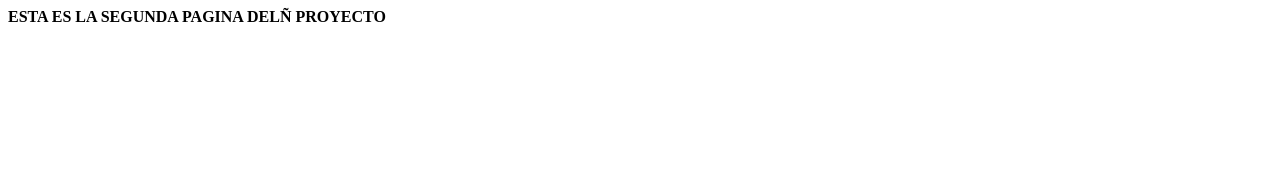
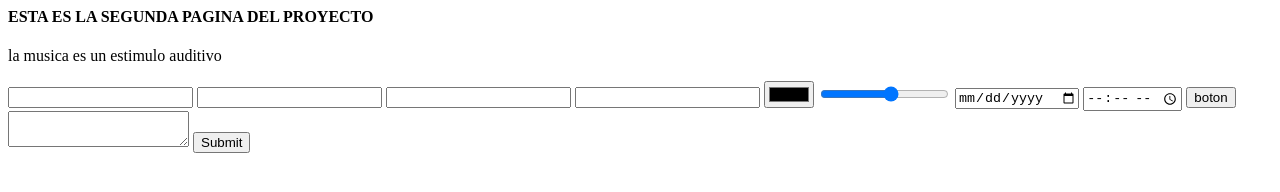
Before and after one commit to angelsammy18/musicayvariados, a plain HTML site: page pagina2.html in a window 1280 px wide. Drawn offline with Linux system fonts and the light colour scheme.

Commit message:
Update pagina2.html

```diff
--- a/pagina2.html
+++ b/pagina2.html
@@ -4,9 +4,22 @@
 <title> PROYECTO 5G PAGINA 2</title>
 </head>
 <BODY>
+  <H4> ESTA ES LA SEGUNDA PAGINA DEL PROYECTO</H4>
+  <p>la musica es un estimulo auditivo</p>
+<form>
+  <input type="text" required="">
+  <input type="password" required="">
+  <input type="number">
+  <input type="email">
+  <input type="color">
+  <input type="range" min="1" max="10">
+  <input type="date">
+  <input type="time">
+  <input type="button" value=boton>
+<textarea></textarea>
+   <input type="submit">
 
-  <H4> ESTA ES LA SEGUNDA PAGINA DELÑ PROYECTO</H4>
-  <P></P></h4>
+  </form>
 </BODY>
 
 
```
